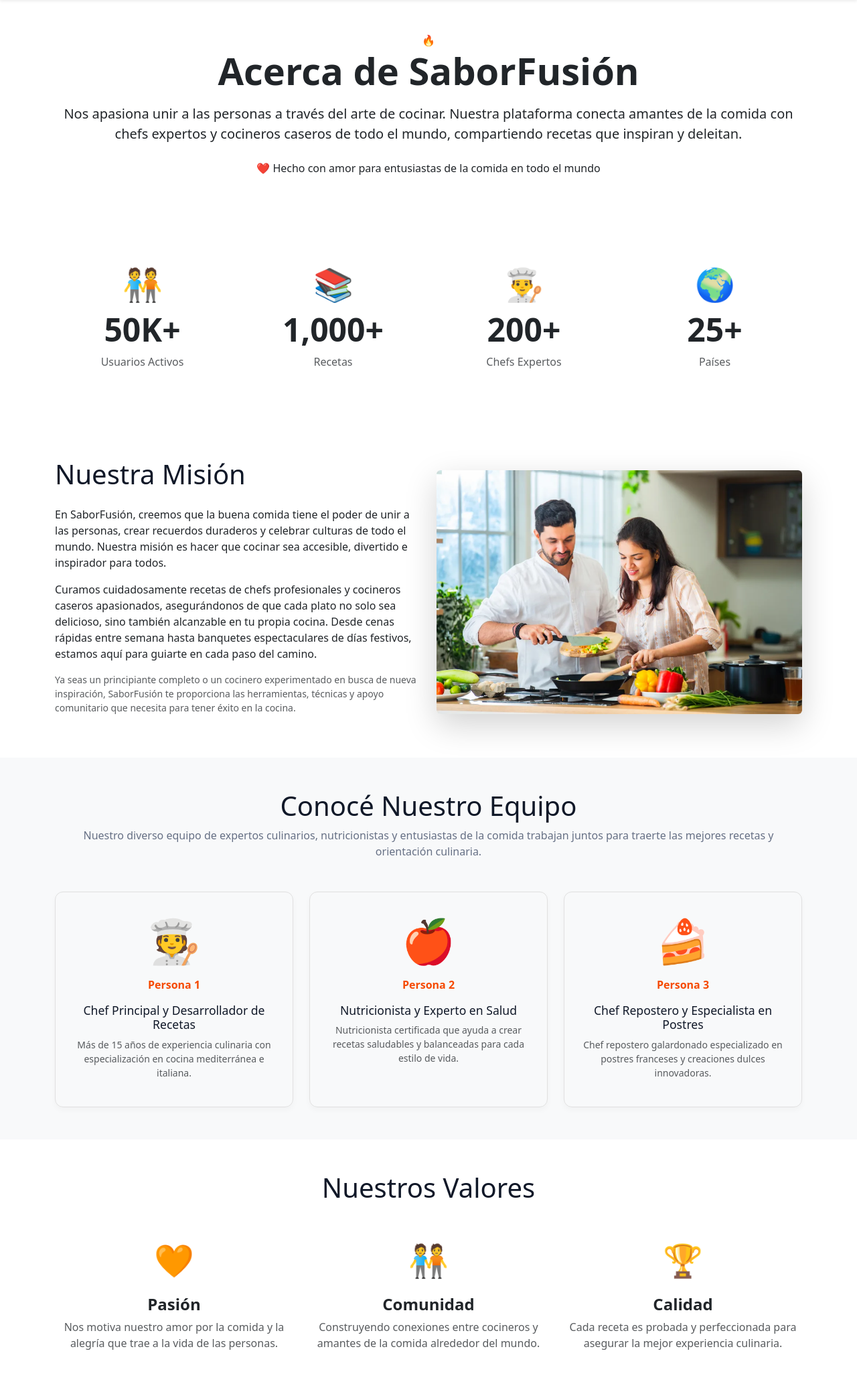
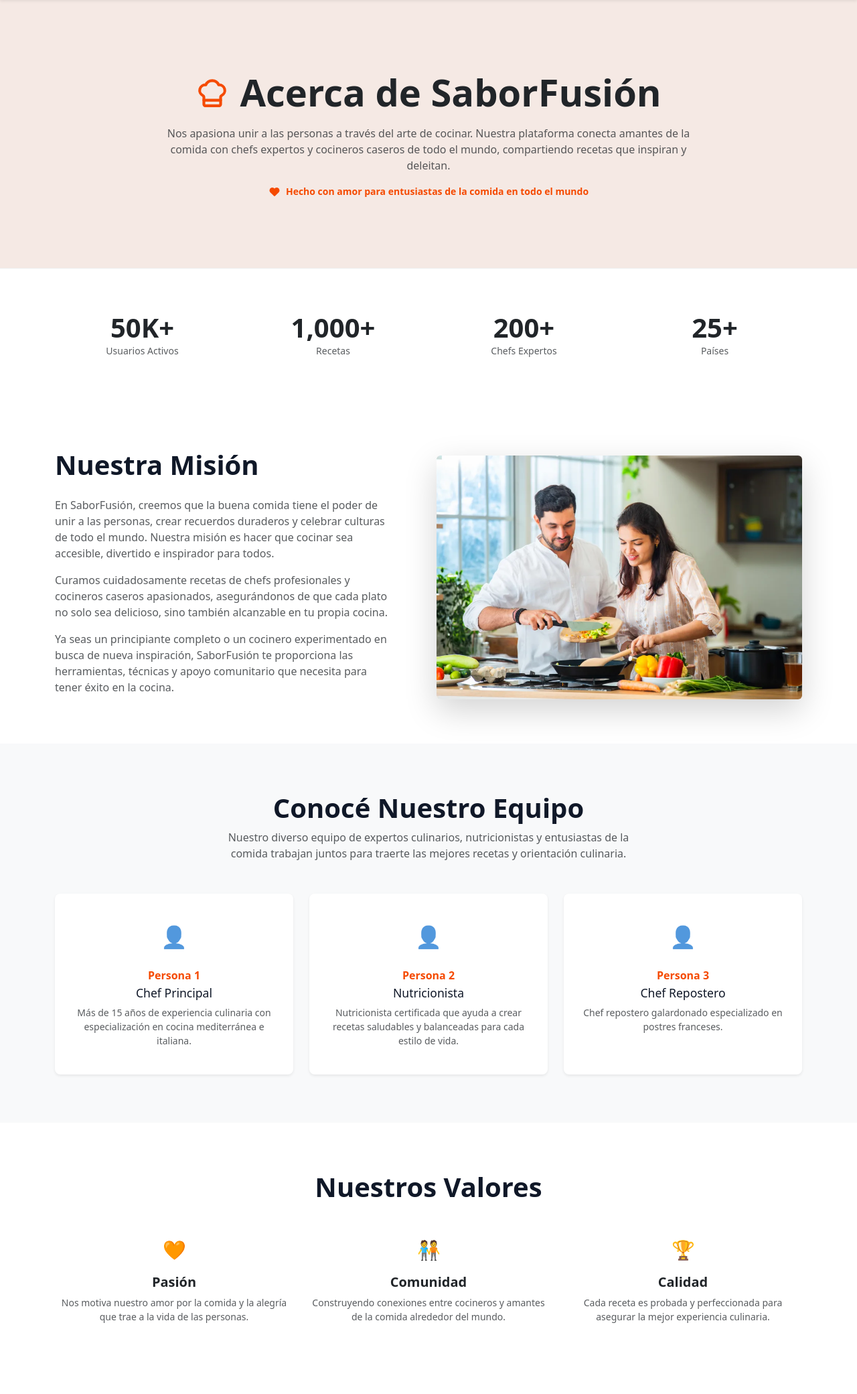
Before and after one commit to danielrh20/SaborFusion, a Django app: page /acerca-de/ in a window 1280 px wide. Shown: the part 73-2154 px from the top of the page at 67% size. After the commit the page ends 2048 px from the top, so only its background shows below. Run offline with Django 5.2, Linux system fonts and the light colour scheme.

Commit message:
Update: Arreglo estético y funcional de pantallas

```diff
--- a/recetas/static/recetas/css/style.css
+++ b/recetas/static/recetas/css/style.css
@@ -133,6 +133,13 @@
         /* Iconos inferiores */
         .receta-card .text-muted i {
         color: #6b7280;
+        }
+
+        /* Estilo específico para la imagen en la tarjeta de categoría si es necesario */
+        .receta-card .category-img-200 {
+            border: 1px solid rgba(0, 0, 0, 0.1);
+            height: 200px !important;
+            object-fit: cover;
         }
 
         /*Navbar -------------------------------------------------------*/
@@ -465,3 +472,12 @@
     color: #667085;
     font-size: 0.95rem;
 }
+
+.team-card {
+    border-radius: 8px;
+    transition: transform 0.2s, box-shadow 0.2s;
+}
+.team-card:hover {
+    transform: translateY(-3px);
+    box-shadow: 0 10px 20px rgba(0, 0, 0, 0.05) !important;
+}
--- a/recetas/templates/recetas/acerca_de.html
+++ b/recetas/templates/recetas/acerca_de.html
@@ -1,118 +1,130 @@
 {% extends "recetas/base.html" %}
 {% load static %}
 {% block content %}
-<section class="about-hero-section py-5 text-center">
-    <div class="container">
-        <span class="hero-icon-flame">🔥</span>
-        <h1 class="display-4 fw-bold mb-3">Acerca de SaborFusión</h1>
-        <p class="lead mb-4">
+
+<section class="category-hero-section py-6 text-center pt-8" style="background-color: #f5e9e4;">
+    <div class="container py-4">
+
+        <h2 class="display-4 fw-bold mb-3 d-inline-flex align-items-center">
+            <svg xmlns="http://www.w3.org/2000/svg" width="50" height="50" viewBox="0 -2 24 24" fill="none"
+                stroke="#f54a00" stroke-width="2" stroke-linecap="round" stroke-linejoin="round"
+                class="lucide lucide-chef-hat me-3" style="margin-top: -5px;">
+                <path d="M17 21a1 1 0 0 0 1-1v-5.35c0-.457.316-.844.727-1.041a4 4 0 0 0-2.134-7.589 5 5 0 0 0-9.186 0 4 4 0 0 0-2.134 7.588c.411.198.727.585.727 1.041V20a1 1 0 0 0 1 1Z"></path>
+                <path d="M6 17h12"></path>
+            </svg>
+            Acerca de SaborFusión
+        </h2>
+
+        <p class="text-muted mx-auto interlineado-lg" style="max-width: 800px;">
             Nos apasiona unir a las personas a través del arte de cocinar. Nuestra plataforma
             conecta amantes de la comida con chefs expertos y cocineros caseros de todo el mundo,
             compartiendo recetas que inspiran y deleitan.
         </p>
-        <p class="slogan-text">
-            ❤️ Hecho con amor para entusiastas de la comida en todo el mundo
-        </p>
+
+        <div class="d-flex justify-content-center align-items-center fw-bold mt-3">
+            <svg xmlns="http://www.w3.org/2000/svg" width="18" height="18" viewBox="0 0 24 24"
+                 fill="#f54a00" stroke="none" stroke-width="2"
+                 stroke-linecap="round" stroke-linejoin="round"
+                 class="lucide lucide-heart me-2" aria-hidden="true">
+                 <path d="M2 9.5a5.5 5.5 0 0 1 9.591-3.676.56.56 0 0 0 .818 0A5.49 5.49 0 0 1 22 9.5c0 2.29-1.5 4-3 5.5l-5.492 5.313a2 2 0 0 1-3 .019L5 15c-1.5-1.5-3-3.2-3-5.5"></path>
+            </svg>
+            <span class="small" style="color: #f54a00;">
+                Hecho con amor para entusiastas de la comida en todo el mundo
+            </span>
+        </div>
     </div>
 </section>
 
-<section class="stats-section py-5 bg-white">
+<section class="stats-section py-5">
     <div class="container">
         <div class="row text-center">
-            <div class="col-md-3 stat-item">
-                <span class="stat-icon display-4">🧑‍🤝‍🧑</span>
-                <h3 class="display-5 fw-bold">50K+</h3>
-                <p class="text-muted">Usuarios Activos</p>
+            <div class="col-6 col-md-3 stat-item py-3">
+                <h3 class="h1 fw-bold mb-0">50K+</h3>
+                <p class="text-muted small">Usuarios Activos</p>
             </div>
-            <div class="col-md-3 stat-item">
-                <span class="stat-icon display-4">📚</span>
-                <h3 class="display-5 fw-bold">1,000+</h3>
-                <p class="text-muted">Recetas</p>
+            <div class="col-6 col-md-3 stat-item py-3">
+                <h3 class="h1 fw-bold mb-0">1,000+</h3>
+                <p class="text-muted small">Recetas</p>
             </div>
-            <div class="col-md-3 stat-item">
-                <span class="stat-icon display-4">👨‍🍳</span>
-                <h3 class="display-5 fw-bold">200+</h3>
-                <p class="text-muted">Chefs Expertos</p>
+            <div class="col-6 col-md-3 stat-item py-3">
+                <h3 class="h1 fw-bold mb-0">200+</h3>
+                <p class="text-muted small">Chefs Expertos</p>
             </div>
-            <div class="col-md-3 stat-item">
-                <span class="stat-icon display-4">🌍</span>
-                <h3 class="display-5 fw-bold">25+</h3>
-                <p class="text-muted">Países</p>
+            <div class="col-6 col-md-3 stat-item py-3">
+                <h3 class="h1 fw-bold mb-0">25+</h3>
+                <p class="text-muted small">Países</p>
             </div>
         </div>
     </div>
 </section>
 
-<section class="mission-section py-5">
-    <div class="container">
-        <div class="row align-items-center">
-            <div class="col-md-6 order-md-2">
-                <img src="{% static 'recetas/img/working-couples-dinner-ideas_36a30f7b-9499-464d-b50a-23329d4fc233.webp' %}" alt="Pareja cocinando" class="img-fluid rounded shadow-lg">
+<section class="mission-section py-2">
+    <div class="container py-5">
+        <div class="row align-items-center justify-content-center">
+
+            <div class="col-md-6 order-md-2 mb-4 mb-md-0">
+                <img src="{% static 'recetas/img/working-couples-dinner-ideas_36a30f7b-9499-464d-b50a-23329d4fc233.webp' %}"
+                     alt="Pareja cocinando"
+                     class="img-fluid rounded shadow-lg">
             </div>
-            <div class="col-md-6 order-md-1">
-                <h2 class="section-title mb-4">Nuestra Misión</h2>
-                <p>En SaborFusión, creemos que la buena comida tiene el poder de unir a las personas, crear recuerdos duraderos y celebrar culturas de todo el mundo. Nuestra misión es hacer que cocinar sea accesible, divertido e inspirador para todos.</p>
-                <p>Curamos cuidadosamente recetas de chefs profesionales y cocineros caseros apasionados, asegurándonos de que cada plato no solo sea delicioso, sino también alcanzable en tu propia cocina. Desde cenas rápidas entre semana hasta banquetes espectaculares de días festivos, estamos aquí para guiarte en cada paso del camino.</p>
-                <p class="text-muted small">Ya seas un principiante completo o un cocinero experimentado en busca de nueva inspiración, SaborFusión te proporciona las herramientas, técnicas y apoyo comunitario que necesita para tener éxito en la cocina.</p>
+
+            <div class="col-md-6 order-md-1 pe-md-5">
+                <h2 class="section-title fw-bold mb-4">Nuestra Misión</h2>
+                <p class="text-muted">En SaborFusión, creemos que la buena comida tiene el poder de unir a las personas, crear recuerdos duraderos y celebrar culturas de todo el mundo. Nuestra misión es hacer que cocinar sea accesible, divertido e inspirador para todos.</p>
+                <p class="text-muted">Curamos cuidadosamente recetas de chefs profesionales y cocineros caseros apasionados, asegurándonos de que cada plato no solo sea delicioso, sino también alcanzable en tu propia cocina.</p>
+                <p class="text-muted">Ya seas un principiante completo o un cocinero experimentado en busca de nueva inspiración, SaborFusión te proporciona las herramientas, técnicas y apoyo comunitario que necesita para tener éxito en la cocina.</p>
             </div>
         </div>
     </div>
 </section>
 
 <section class="team-section py-5 bg-light">
-    <div class="container">
-        <h2 class="section-title text-center mb-2">Conocé Nuestro Equipo</h2>
-        <p class="section-subtitle text-center mb-5">
+    <div class="container py-4">
+        <h2 class="section-title text-center fw-bold mb-2">Conocé Nuestro Equipo</h2>
+        <p class="section-subtitle text-center text-muted mb-5 mx-auto" style="max-width: 600px;">
             Nuestro diverso equipo de expertos culinarios, nutricionistas y entusiastas de la comida
             trabajan juntos para traerte las mejores recetas y orientación culinaria.
         </p>
-        <div class="row row-cols-1 row-cols-md-3 g-4">
+
+        <div class="row row-cols-1 row-cols-md-3 g-4 justify-content-center">
+
+            {% for i in "123" %} {# Usamos un loop simple para simular los 3 miembros #}
             <div class="col">
-                <div class="team-card text-center p-4 h-100">
-                    <div class="icon-placeholder mb-3">🧑‍🍳</div>
-                    <p class="person-name fw-bold">Persona 1</p>
-                    <h5 class="role-title">Chef Principal y Desarrollador de Recetas</h5>
-                    <p class="description small text-muted">Más de 15 años de experiencia culinaria con especialización en cocina mediterránea e italiana.</p>
+                <div class="card team-card text-center p-4 h-100 shadow-sm border-0">
+                    <div class="mx-auto rounded-circle bg-gray-300 mb-3" style="width: 80px; height: 80px; display: flex; align-items: center; justify-content: center;">
+                        <span class="fs-2 text-muted">👤</span>
+                    </div>
+                    <p class="person-name fw-bold mb-1">Persona {{ i }}</p>
+                    <h5 class="role-title h6 mb-2 text-orange">{% if i == '1' %}Chef Principal{% elif i == '2' %}Nutricionista{% else %}Chef Repostero{% endif %}</h5>
+                    <p class="description small text-muted">
+                        {% if i == '1' %}Más de 15 años de experiencia culinaria con especialización en cocina mediterránea e italiana.{% elif i == '2' %}Nutricionista certificada que ayuda a crear recetas saludables y balanceadas para cada estilo de vida.{% else %}Chef repostero galardonado especializado en postres franceses.{% endif %}
+                    </p>
                 </div>
             </div>
-            <div class="col">
-                <div class="team-card text-center p-4 h-100">
-                    <div class="icon-placeholder mb-3">🍎</div>
-                    <p class="person-name fw-bold">Persona 2</p>
-                    <h5 class="role-title">Nutricionista y Experto en Salud</h5>
-                    <p class="description small text-muted">Nutricionista certificada que ayuda a crear recetas saludables y balanceadas para cada estilo de vida.</p>
-                </div>
-            </div>
-            <div class="col">
-                <div class="team-card text-center p-4 h-100">
-                    <div class="icon-placeholder mb-3">🍰</div>
-                    <p class="person-name fw-bold">Persona 3</p>
-                    <h5 class="role-title">Chef Repostero y Especialista en Postres</h5>
-                    <p class="description small text-muted">Chef repostero galardonado especializado en postres franceses y creaciones dulces innovadoras.</p>
-                </div>
-            </div>
+            {% endfor %}
+
         </div>
     </div>
 </section>
 
 <section class="values-section py-5">
-    <div class="container">
-        <h2 class="section-title text-center mb-5">Nuestros Valores</h2>
+    <div class="container py-4">
+        <h2 class="section-title text-center fw-bold mb-5">Nuestros Valores</h2>
         <div class="row text-center">
             <div class="col-md-4 value-item">
-                <span class="value-icon mb-3" style="color: #f59f00;">🧡</span>
-                <h4 class="fw-bold">Pasión</h4>
-                <p class="text-muted">Nos motiva nuestro amor por la comida y la alegría que trae a la vida de las personas.</p>
+                <span class="value-icon mb-3 fs-3" style="color: #f59f00;">🧡</span>
+                <h4 class="fw-bold h5">Pasión</h4>
+                <p class="text-muted small">Nos motiva nuestro amor por la comida y la alegría que trae a la vida de las personas.</p>
             </div>
             <div class="col-md-4 value-item">
-                <span class="value-icon mb-3" style="color: #2c974b;">🧑‍🤝‍🧑</span>
-                <h4 class="fw-bold">Comunidad</h4>
-                <p class="text-muted">Construyendo conexiones entre cocineros y amantes de la comida alrededor del mundo.</p>
+                <span class="value-icon mb-3 fs-3" style="color: #2c974b;">🧑‍🤝‍🧑</span>
+                <h4 class="fw-bold h5">Comunidad</h4>
+                <p class="text-muted small">Construyendo conexiones entre cocineros y amantes de la comida alrededor del mundo.</p>
             </div>
             <div class="col-md-4 value-item">
-                <span class="value-icon mb-3" style="color: #0d6efd;">🏆</span>
-                <h4 class="fw-bold">Calidad</h4>
-                <p class="text-muted">Cada receta es probada y perfeccionada para asegurar la mejor experiencia culinaria.</p>
+                <span class="value-icon mb-3 fs-3" style="color: #0d6efd;">🏆</span>
+                <h4 class="fw-bold h5">Calidad</h4>
+                <p class="text-muted small">Cada receta es probada y perfeccionada para asegurar la mejor experiencia culinaria.</p>
             </div>
         </div>
     </div>
--- a/recetas/templates/recetas/navbar.html
+++ b/recetas/templates/recetas/navbar.html
@@ -30,7 +30,7 @@
 
         <div class="d-flex align-items-center">
             {% if user.is_authenticated %}
-                <a href="{% url 'receta-nueva' %}" class="btn btn-custom me-2">
+                <a href="{% url 'receta-crear' %}" class="btn btn-custom me-2">
                     <i class="bi bi-plus-circle me-1"></i> Subir Receta
                 </a>
                 <a href="{% url 'dashboard' %}" class="btn btn-outline-dark me-2">
--- a/recetas/urls.py
+++ b/recetas/urls.py
@@ -22,6 +22,8 @@
     path('categorias/', views.lista_categorias, name='lista_categorias'),
 
 
+
+
     # Pendientes: Actualizar (Editar) y Borrar (Eliminar)
     # path('receta/<int:pk>/editar/', views.RecetaUpdateView.as_view(), name='receta-editar'),
     # path('receta/<int:pk>/borrar/', views.RecetaDeleteView.as_view(), name='receta-borrar'),
--- a/recetas/views.py
+++ b/recetas/views.py
@@ -8,7 +8,7 @@
 from django.urls import reverse_lazy
 from django.views.generic import CreateView
 from django.views.generic import ListView
-from django.db.models import Q, Count
+from django.db.models import Q, Count, Max
 from django.contrib.auth import login
 
 # 1. Vista para Listar todas las Recetas (HOME)
@@ -142,22 +142,32 @@
 
 def lista_categorias(request):
     """
-    Vista para mostrar una lista de todas las categorías de recetas disponibles,
-    junto con el número de recetas en cada categoría.
+    Vista para mostrar una lista de todas las categorías,
+    incluyendo el número de recetas y la imagen de la receta más reciente.
     """
-    # Obtener todas las categorías únicas y contar las recetas en cada una
-    # Esto creará un QuerySet como:
-    # [{'categoria': 'Pasta', 'num_recetas': 5}, {'categoria': 'Ensalada', 'num_recetas': 3}]
-    categorias_con_conteo = Receta.objects.values('categoria').annotate(num_recetas=Count('categoria')).order_by('categoria')
+    # 1. Obtener todas las categorías únicas y contar las recetas.
+    categorias_con_conteo = Receta.objects.values('categoria').annotate(
+        num_recetas=Count('categoria')
+    ).order_by('categoria')
 
-    # Si quieres una imagen representativa para cada categoría, podrías añadir
-    # un campo 'imagen_categoria' al modelo Receta o tener un diccionario
-    # en settings.py o en esta vista para mapear categorías a imágenes.
-    # Por ahora, solo usaremos placeholder o una imagen genérica.
+    # 2. Obtener la imagen de la receta más reciente para cada categoría.
+    #    Obtenemos todas las recetas, ordenadas por fecha descendente.
+    recetas_por_categoria = Receta.objects.order_by('categoria', '-fecha_creacion').distinct('categoria')
+
+    # 3. Crear un diccionario de mapeo {categoria: url_imagen}
+    imagen_mapeo = {
+        receta.categoria: receta.imagen.url
+        for receta in recetas_por_categoria
+    }
+
+    # 4. Combinar los datos.
+    for item in categorias_con_conteo:
+        # Añadir la URL de la imagen al diccionario de la categoría
+        item['imagen_url'] = imagen_mapeo.get(item['categoria'], None)
 
     context = {
         'categorias': categorias_con_conteo,
-        'page_title': 'Categorías de Recetas' # Para usar en el base.html
+        'page_title': 'Categorías de Recetas'
     }
     return render(request, 'recetas/categorias.html', context)
 
--- a/recetas_web/urls.py
+++ b/recetas_web/urls.py
@@ -10,6 +10,7 @@
     path('registro/', lambda request: None, name='registro'),
     path('perfil/mis-recetas/', lambda request: None, name='dashboard'),
     path('accounts/', include('django.contrib.auth.urls')),
+
 ]
 
 # Configuración para servir archivos multimedia (imágenes) en desarrollo
```
Also changed, not shown: recetas/templates/recetas/categorias.html (+17 -18 lines), recetas/templates/recetas/todas_las_recetas.html (+62 -42 lines).
